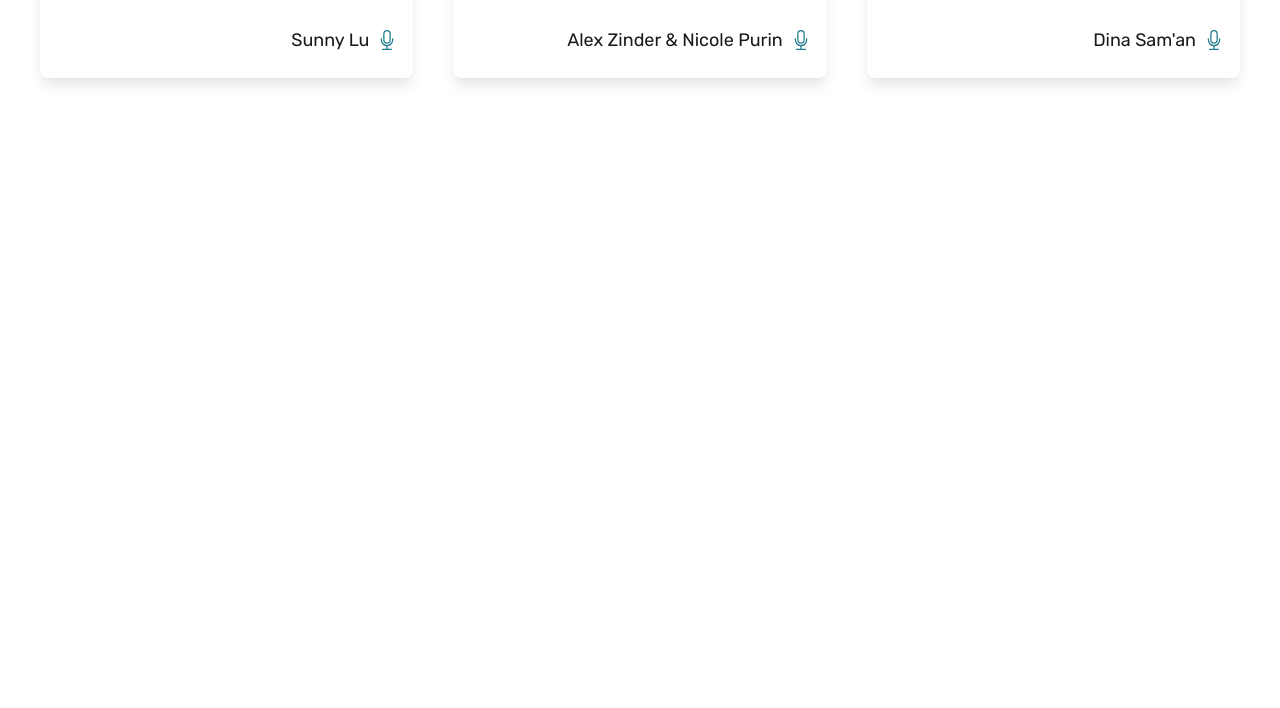
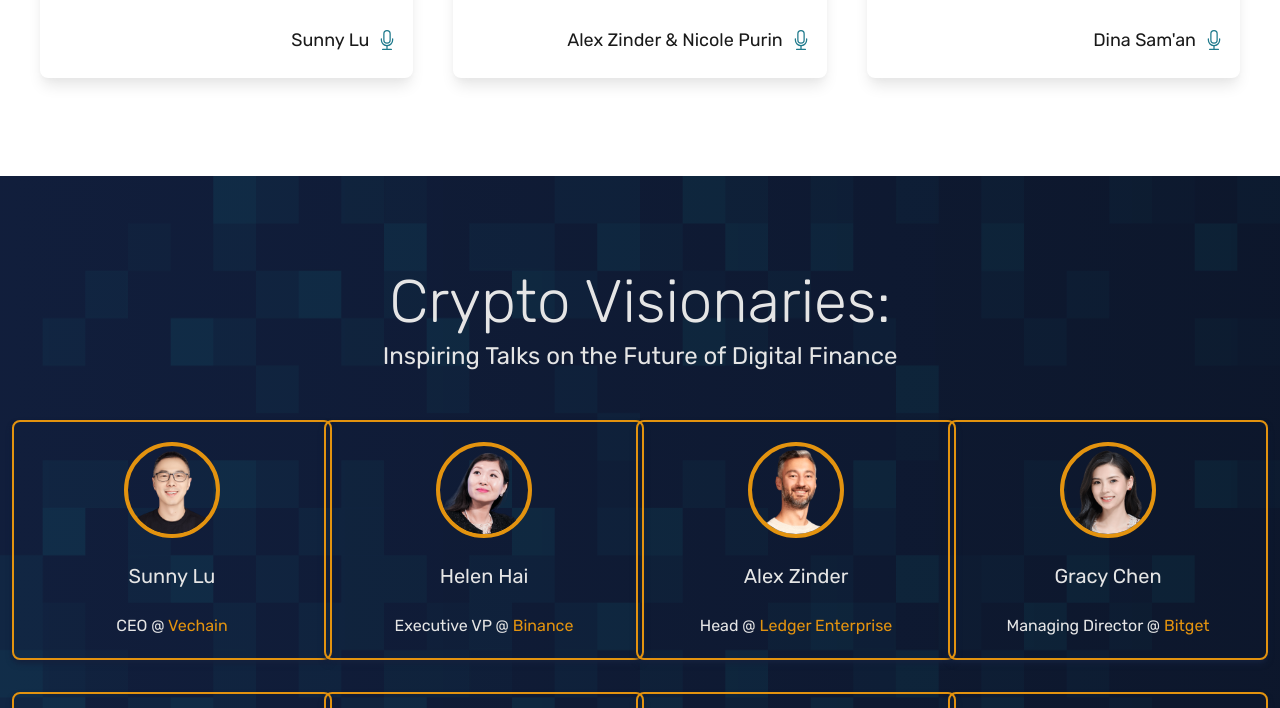
Before and after one commit to ewa1do/cryptofox_page, a Next.js app: page / in a window 1280 px wide. Shown: the part 3440-4148 px from the top of the page. Before the commit the page ends 3616 px from the top, so only its background shows below. Built offline with nearby package versions, Linux system fonts and the light colour scheme.

Commit message:
responsive design on speakers section

```diff
--- a/src/components/Speakers.js
+++ b/src/components/Speakers.js
@@ -1,44 +1,45 @@
 import Image from 'next/image'
 import classes from '../styles/speakers.module.css'
+
 import { speakers } from '@/lib'
 import { fonts } from '@/utilities'
+import { Title } from '@/components'
 
 const { rubik } = fonts()
 
 export function Speakers() {
     return (
         <section
-            className={`hidden ${classes.section} ${rubik.className} text-gray py-24`}
+            className={`${classes.section} ${rubik.className} text-gray py-24`}
             id="speakers"
         >
-            <div className="flex flex-col items-center mb-12">
-                <h3 className={`md: text-6xl text-gray pb-2`}>
-                    Crypto Visionaries:
-                </h3>
-                <h5 className={`md: text-2xl text-gray`}>
-                    Inspiring Talks on the Future of Digital Finance
-                </h5>
-            </div>
+            <Title
+                title="Crypto Visionaries:"
+                subtitle="Inspiring Talks on the Future of Digital Finance"
+                text_light={true}
+            />
 
             <article
-                className={`grid grid-cols-4 place-items-center gap-8 px-8`}
+                className={`grid grid-cols-1 sm:grid-cols-2 lg:grid-cols-3 xl:grid-cols-4 place-items-center gap-8 md:px-8`}
             >
                 {speakers().map((speaker, i) => {
                     return (
                         <div
                             key={`speaker-${i + 1}`}
-                            className={`border border-gold_shade border-2 rounded-lg shadow-md shadow-royalBlue  min-h-[15rem] min-w-[20rem] max-w-[20rem] flex flex-col justify-around items-center p-2`}
+                            className={`flex flex-col justify-around items-center border-gold_shade border-2 rounded-lg shadow-md shadow-royalBlue min-h-[12rem] md:min-h-[15rem] min-w-[15rem] md:min-w-[20rem] max-w-[15rem] md:max-w-[20rem] md:p-2`}
                         >
                             <Image
                                 src={speaker.img}
                                 width={100}
                                 height={20}
                                 alt={speaker.name}
-                                className="border border-4 border-gold_shade rounded-full my-2"
+                                className="w-20 md:w-24 border-4 border-gold_shade rounded-full my-2"
                             />
 
-                            <h3 className="my-2 text-xl">{speaker.name}</h3>
-                            <h5 className="px-6 my-2 text-center">
+                            <h3 className="my-2 text-lg md:text-xl">
+                                {speaker.name}
+                            </h3>
+                            <h5 className="px-6 my-2 text-center text-base">
                                 {speaker.charge} @{' '}
                                 <span className="text-gold_shade">
                                     {speaker.company}
--- a/src/components/Topics.js
+++ b/src/components/Topics.js
@@ -1,8 +1,8 @@
+import { BsMic } from 'react-icons/bs'
+
+import { Title } from '@/components'
 import { topics } from '@/lib'
 import { fonts } from '@/utilities'
-
-import { BsMic } from 'react-icons/bs'
-import { Title } from '@/components'
 
 const { rubik, press_start_2p } = fonts()
 
--- a/src/components/UI/TItle.js
+++ b/src/components/UI/TItle.js
@@ -19,15 +19,21 @@ export function Title(props) {
 
     if (props.title && props.subtitle) {
         return (
-            <div className="flex flex-col items-center mb-12">
+            <div
+                className={`flex flex-col items-center mb-12 ${
+                    props.text_dark
+                        ? 'text-royalBlue'
+                        : props.text_light
+                        ? 'text-gray'
+                        : defaultColor
+                }`}
+            >
                 <h3
-                    className={`text-2xl sm:text-5xl font-normal md:text-6xl md:font-thin text-royalBlue pb-2`}
+                    className={`text-2xl sm:text-5xl font-normal md:text-6xl md:font-thin pb-2`}
                 >
                     {props.title}
                 </h3>
-                <h5
-                    className={`text-sm text-center md:text-2xl text-royalBlue`}
-                >
+                <h5 className={`text-sm text-center md:text-2xl`}>
                     {props.subtitle}
                 </h5>
             </div>
```
